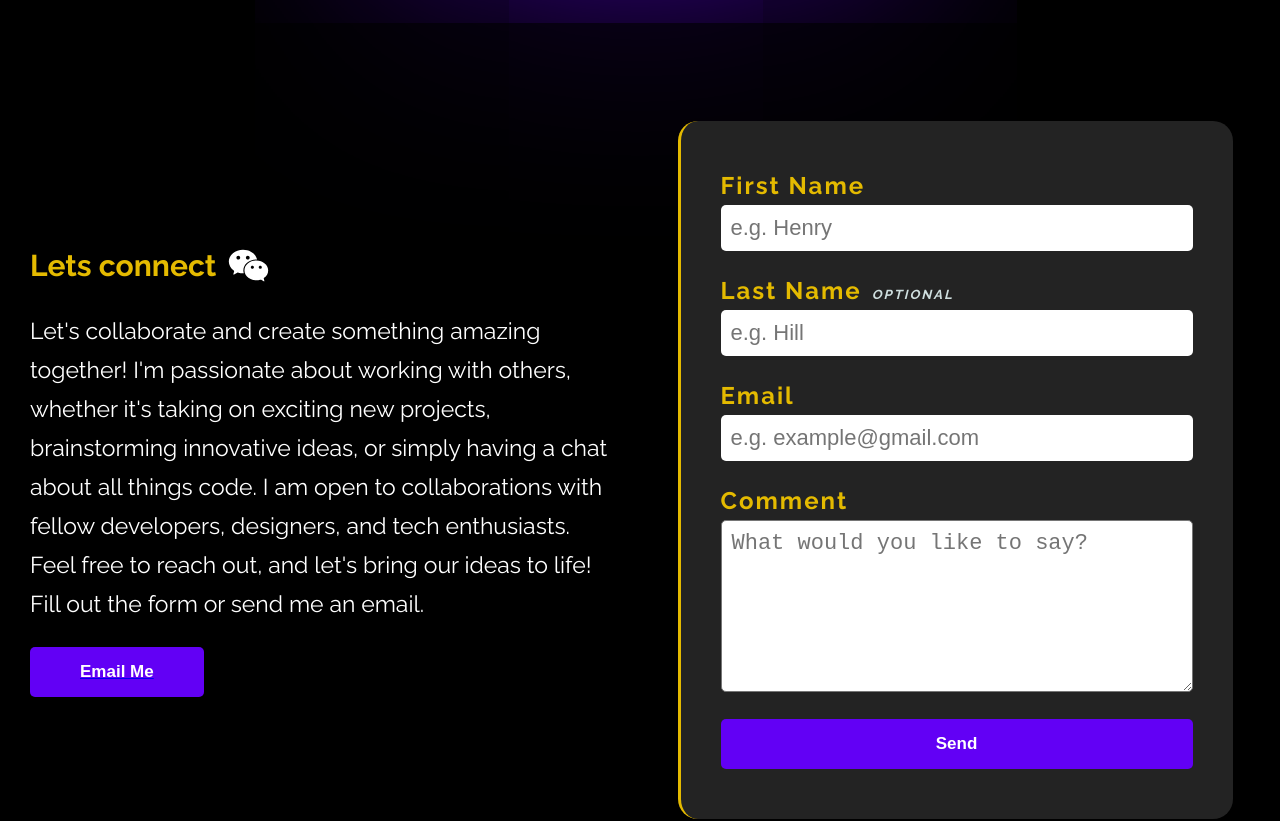
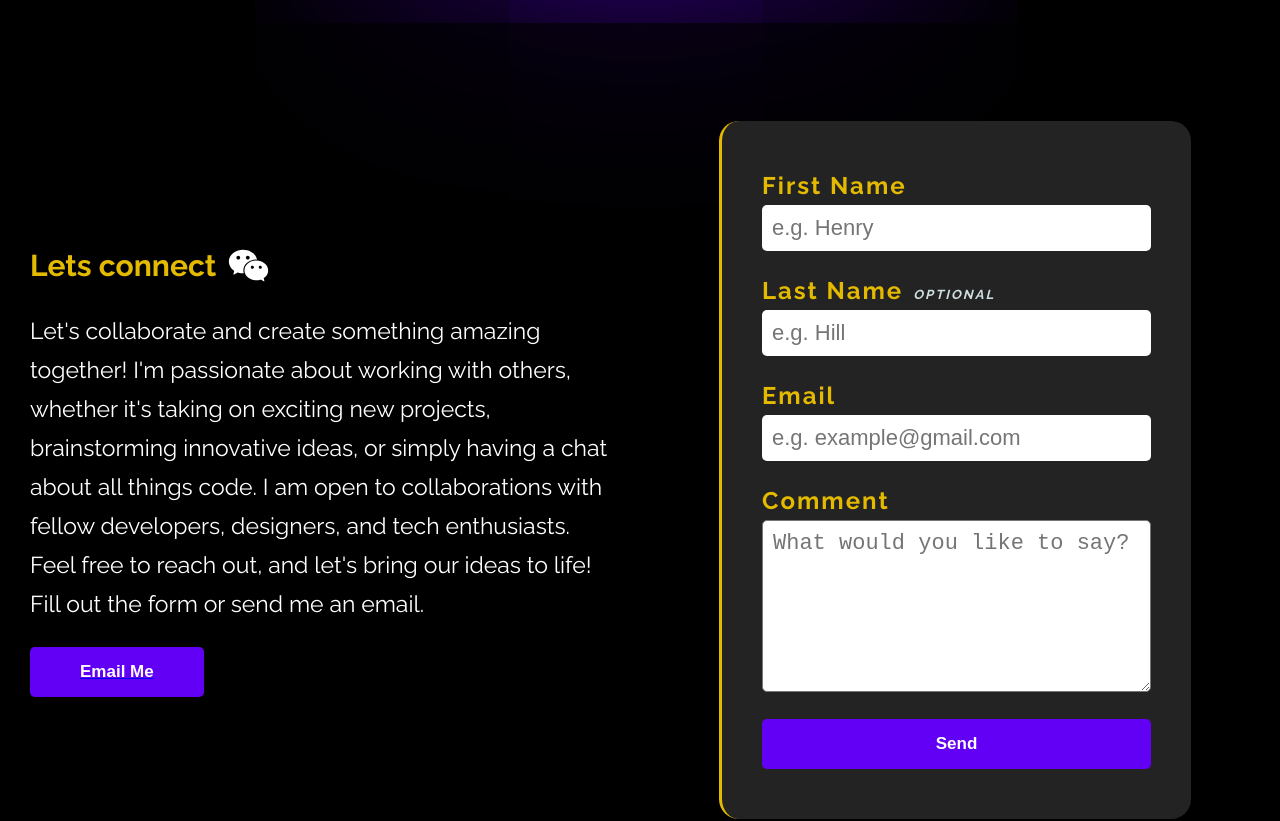
Before and after one commit to im7ven/Justins-Portfolio, a React (Vite) app: page / in a window 1280 px wide. Shown: the part 3788-4609 px from the top of the page. Built offline with nearby package versions, Linux system fonts and the light colour scheme; a web font is replaced by a local one.

Commit message:
Refactor: Add animation to contact section.

```diff
--- a/src/components/Contact/ContactBlock.tsx
+++ b/src/components/Contact/ContactBlock.tsx
@@ -9,13 +9,23 @@ import {
 } from "../../styles/styles-Contact/styles-ContactBlock";
 import { AiFillWechat } from "react-icons/ai";
 import { ContactForm } from "./ContactForm";
+import { motion } from "framer-motion";
+import {
+  fadeLeftAnimationVariants,
+  fadeRightAnimationVariants,
+} from "../Skills-section/SkillsBlock";
 
 export const ContactBlock = () => {
   return (
     <ContactWrapper id="contact">
       <ContactHeading>Contact</ContactHeading>
       <ContactGridWrapper>
-        <div>
+        <motion.div
+          variants={fadeRightAnimationVariants}
+          initial="initial"
+          whileInView="animate"
+          viewport={{ once: true }}
+        >
           <HeadingIconFlex>
             <DescriptionHeading>Lets connect</DescriptionHeading>
             <AiFillWechat size="45px" color="#fff" />
@@ -32,8 +42,16 @@ export const ContactBlock = () => {
           <a href="mailto:alexanderrr416@gmail.com">
             <EmailBtn>Email Me</EmailBtn>
           </a>
-        </div>
-        <ContactForm />
+        </motion.div>
+        <motion.div
+          style={{ width: "80%", position: "relative" }}
+          variants={fadeLeftAnimationVariants}
+          initial="initial"
+          whileInView="animate"
+          viewport={{ once: true }}
+        >
+          <ContactForm />
+        </motion.div>
       </ContactGridWrapper>
     </ContactWrapper>
   );
--- a/src/styles/styles-Contact/styles-ContactForm.ts
+++ b/src/styles/styles-Contact/styles-ContactForm.ts
@@ -6,8 +6,6 @@ export const Form = styled.form`
   background: #232323;
   padding: 5rem 4rem;
   border-radius: 20px;
-  width: 80%;
-  position: relative;
   border-left: 3px solid #e4ba00;
 `;
 
```
